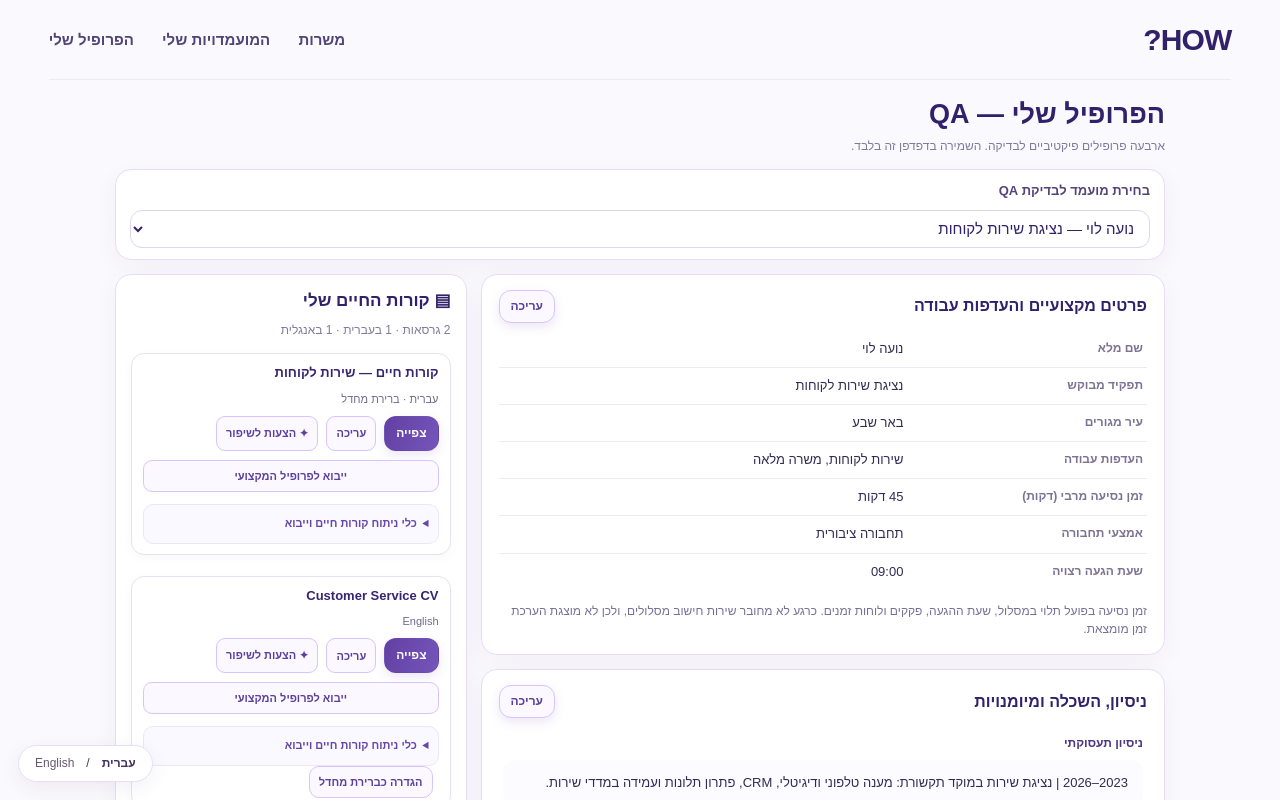
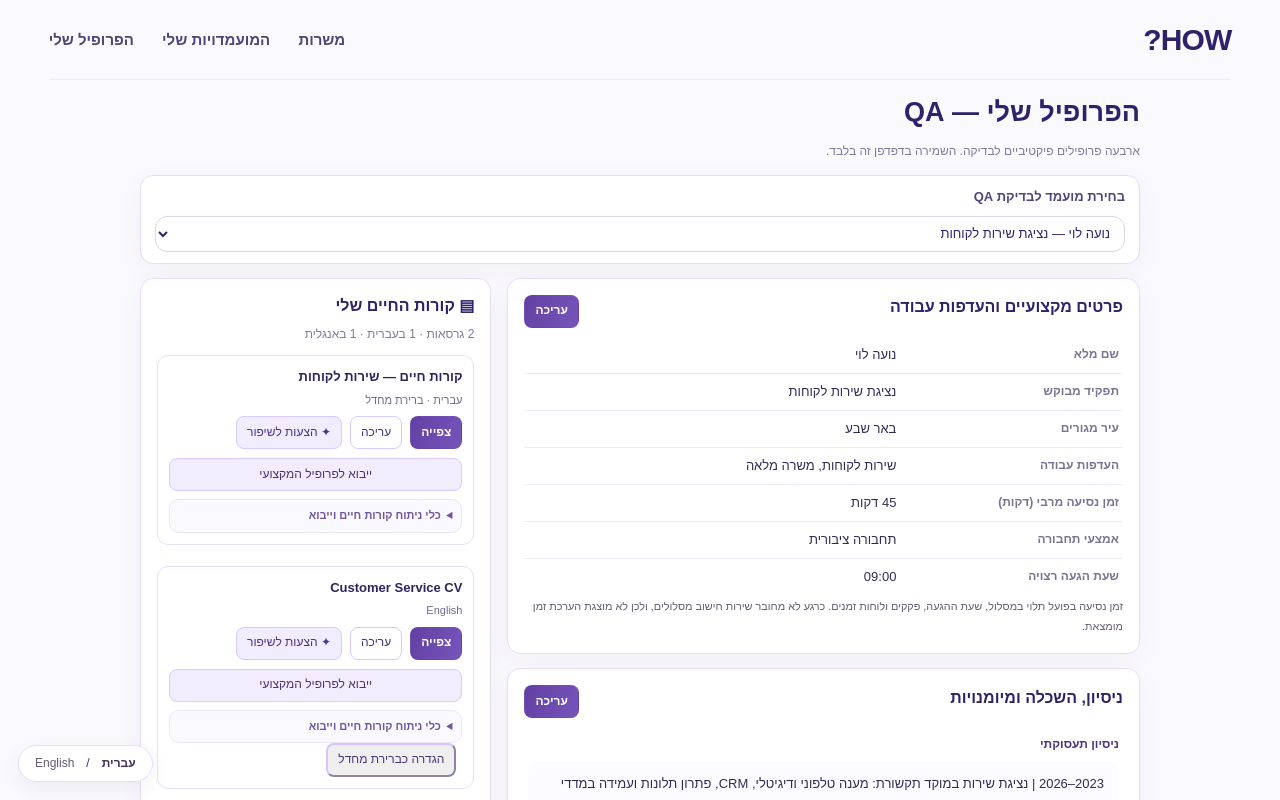
Before and after one commit to IritSel/recruitment-ai, a Next.js app: page /candidate/profile in a window 1280 px wide. Shown: the top 800 px of the page. Built offline with nearby package versions, Linux system fonts and the light colour scheme.

Commit message:
Unify QA candidate profile typography and correct oversized layout proportions

```diff
--- a/app/globals.css
+++ b/app/globals.css
@@ -262,33 +262,6 @@ body{font-family:Arial,"Noto Sans Hebrew","Segoe UI",sans-serif}
 .shell .howActiveNav{color:#6745AD!important}
 .shell .backLink{color:#6745AD}
 .languageSwitch{background:white;border:1px solid var(--how-border);box-shadow:0 6px 20px #49376A12}
-/* Candidate profile: the supplied screenshot's two-panel hierarchy */
-.shell .profile-page{position:relative}
-.shell .profile-title{font-size:clamp(30px,3.2vw,41px)!important;margin-bottom:9px}
-.shell .profile-selector{background:#FFFFFF!important;border-color:#E7DDF7!important;padding:18px 22px!important}
-.shell .qa-profile-layout{gap:22px!important}
-.shell .profile-card{padding:24px 25px!important;margin-bottom:0!important}
-.shell .profile-card>div:first-child h2{font-size:22px!important;font-weight:800}
-.shell .profile-card>div:first-child button,.shell .profile-cv-card button:not(.button){
- background:#FBF9FF!important;border:1px solid #D7C4FA!important;color:#5D3F9D!important;
- padding:9px 14px!important;font-size:14px!important;font-weight:700!important;min-height:39px;
-}
-.shell .profile-field{padding:12px 4px;border-bottom:1px solid #EEE8F7;display:grid;grid-template-columns:minmax(110px,32%) minmax(0,1fr);gap:12px;align-items:start}
-.shell .profile-field:last-child{border-bottom:0}
-.shell .profile-field-label{font-size:14px;color:#625A85;font-weight:700}
-.shell .profile-field-value{font-size:15px;color:#30226A;margin:0!important;overflow-wrap:anywhere}
-.shell .profile-field.is-editing{background:#FCFAFF;border-radius:10px;padding-inline:12px}
-.shell .profile-cv-panel{padding:22px!important}
-.shell .profile-cv-panel h2{font-size:23px!important;margin:0 0 8px}
-.shell .profile-cv-panel>p{font-size:13px;color:#7D739A}
-.shell .profile-cv-card{border:1px solid #E7DDF7!important;background:#fff!important;border-radius:13px!important;padding:15px!important;box-shadow:0 4px 18px #49376A08}
-.shell .profile-cv-card .cv-card-title{font-size:15px;color:#352671}
-.shell .profile-cv-card p{color:#777095;font-size:13px}
-.shell .profile-cv-card .button{min-height:38px!important;padding:8px 12px!important}
-.shell .profile-cv-card .cv-tools summary{cursor:pointer;color:#6846A9;font-weight:700;padding-block:9px}
-.shell .profile-page .choice>small{display:block;color:#777095;font-size:12px;margin-top:12px}
-.shell .profile-page .choice,.shell .profile-cv-card{transition:box-shadow .18s,border-color .18s}
-.shell .profile-page .choice:hover{box-shadow:0 9px 30px #49376A12!important}
 /* Keep the homepage layout; harmonize its accents with the app reference. */
 .howSite{--howNavy:#30226A;--howPurple:#6748AB;--howMint:#DDF5EA;--howLight:#F0EAFB}
 .howSite .howChoice{background:white;border:1px solid #E7DDF7;box-shadow:0 7px 24px #49376A0B}
@@ -298,29 +271,26 @@ body{font-family:Arial,"Noto Sans Hebrew","Segoe UI",sans-serif}
 @media(max-width:950px){.shell .qa-profile-layout{grid-template-columns:1fr!important}.shell .profile-cv-panel{position:static!important}}
 @media(max-width:650px){.shell .profile-field{grid-template-columns:1fr;gap:4px}.shell .profile-card{padding:19px!important}.shell .profile-cv-panel{padding:19px!important}.shell .profile-card>div:first-child{flex-wrap:wrap}}
 
-/* QA candidate profile compact desktop density — overrides previous site-wide !important rules. */
-@media(min-width:951px){
- .shell .profile-page{max-width:1050px!important;padding-top:18px!important;padding-bottom:40px!important}
- .shell .profile-page .profile-title{font-size:27px!important;line-height:1.25!important;margin:0 0 5px!important}
- .shell .profile-page>p{font-size:12px!important;margin:0 0 14px!important;line-height:1.5!important}
- .shell .profile-page .profile-selector{padding:11px 14px!important;margin-bottom:14px!important}
- .shell .profile-page .profile-selector select{min-height:38px!important;padding:7px 11px!important}
- .shell .profile-page .qa-profile-layout{gap:14px!important}
- .shell .profile-page .profile-card{padding:15px 17px!important}
- .shell .profile-page .profile-card>div:first-child{margin-bottom:8px!important}
- .shell .profile-page .profile-card>div:first-child h2{font-size:16px!important;line-height:1.35!important}
- .shell .profile-page .profile-field{padding:8px 4px!important;gap:9px!important}
- .shell .profile-page .profile-field-label{font-size:12px!important;line-height:1.5!important}
- .shell .profile-page .profile-field-value{font-size:13px!important;line-height:1.55!important}
- .shell .profile-page .profile-card>div:first-child button{min-height:32px!important;padding:6px 11px!important;font-size:12px!important}
- .shell .profile-page .profile-cv-panel{padding:15px!important}
- .shell .profile-page .profile-cv-panel h2{font-size:17px!important;line-height:1.35!important}
- .shell .profile-page .profile-cv-panel>p{font-size:12px!important;margin-bottom:12px!important}
- .shell .profile-page .profile-cv-card{padding:10px 11px!important;margin-bottom:9px!important}
- .shell .profile-page .profile-cv-card .cv-card-title{font-size:13px!important;line-height:1.45!important}
- .shell .profile-page .profile-cv-card p{font-size:11px!important;line-height:1.5!important;margin-bottom:8px!important}
- .shell .profile-page .profile-cv-card button:not(.button){font-size:11px!important;min-height:32px!important;padding:6px 9px!important}
- .shell .profile-page .profile-cv-card .button,.shell .profile-page .cv-add-button{font-size:12px!important;min-height:34px!important;padding:7px 11px!important}
- .shell .profile-page .cv-tools{padding:7px 9px!important}
- .shell .profile-page .cv-tools summary{font-size:11px!important;padding:3px 0!important}
-}
+/* Candidate profile: consistent font, proportional card layout and compact desktop density */
+.shell .profile-page,.shell .profile-page *{font-family:Arial,"Noto Sans Hebrew","Segoe UI",sans-serif!important;letter-spacing:normal!important}
+.shell .profile-page{max-width:1000px!important;padding:16px 0 40px!important;margin-inline:auto!important;font-size:13px!important}
+.shell .profile-page .profile-title{font-size:27px!important;line-height:1.25!important;margin:0 0 6px!important;font-weight:800!important}
+.shell .profile-page>p{font-size:12px!important;line-height:1.5!important;margin-bottom:15px!important}
+.shell .profile-page .qa-profile-layout{grid-template-columns:minmax(0,1.8fr) minmax(280px,1fr)!important;gap:16px!important}
+.shell .profile-page .choice{padding:16px!important;border-radius:13px!important;margin-bottom:0!important;transform:none!important}
+.shell .profile-page .profile-selector{padding:11px 14px!important;margin-bottom:14px!important}
+.shell .profile-page h2,.shell .profile-page .profile-card h2,.shell .profile-page .profile-cv-panel h2{font-size:16px!important;line-height:1.35!important;font-weight:750!important;margin:0 0 8px!important}
+.shell .profile-page .profile-card>div:first-child{margin-bottom:9px!important}
+.shell .profile-page .profile-field{padding:8px 4px!important;gap:10px!important;line-height:1.5!important}
+.shell .profile-page .profile-field-label{font-size:12px!important;font-weight:650!important;line-height:1.5!important}
+.shell .profile-page .profile-field-value{font-size:13px!important;font-weight:400!important;line-height:1.55!important}
+.shell .profile-page .profile-cv-panel>p{font-size:12px!important;margin-bottom:10px!important}
+.shell .profile-page .profile-cv-card{padding:11px!important;border-radius:11px!important;margin-bottom:9px!important;box-shadow:none!important}
+.shell .profile-page .cv-card-title{font-size:13px!important;line-height:1.5!important;font-weight:700!important;margin-bottom:5px!important}
+.shell .profile-page .profile-cv-card p{font-size:11px!important;line-height:1.5!important;margin:4px 0 8px!important}
+.shell .profile-page .button,.shell .profile-page button:not(.button){font-size:12px!important;min-height:33px!important;padding:7px 10px!important;border-radius:8px!important;line-height:1.3!important;box-shadow:none!important}
+.shell .profile-page input:not([type="file"]),.shell .profile-page select,.shell .profile-page textarea{font-size:13px!important;min-height:36px!important;padding:8px 10px!important}
+.shell .profile-page .cv-tools{padding:7px 9px!important;margin-top:8px!important}
+.shell .profile-page .cv-tools summary{font-size:11px!important}
+@media(max-width:950px){.shell .profile-page .qa-profile-layout{grid-template-columns:1fr!important}.shell .profile-page .profile-cv-panel{position:static!important}}
+@media(max-width:600px){.shell .profile-page .profile-title{font-size:24px!important}.shell .profile-page .choice{padding:13px!important}.shell .profile-page .profile-field{grid-template-columns:1fr!important;gap:4px!important}}
```
